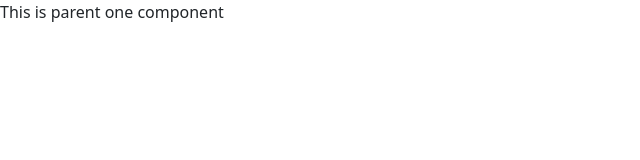
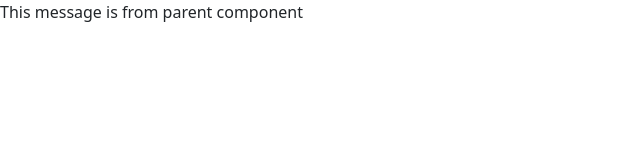
Before and after one commit to Patel-Kingkumar/Angular-Practice, an Angular app: page / in a window 1280 px wide. Shown: the top 160 px of the page, without its empty margins (0-640 px from the left). Built offline with nearby package versions, Linux system fonts and the light colour scheme.

Commit message:
019  : PARENT TO CHILD COMPLETE

```diff
--- a/src/app/communication/child-one/child-one.component.html
+++ b/src/app/communication/child-one/child-one.component.html
@@ -1 +1 @@
-{{ childData }}
+{{ receiveMsg }}
--- a/src/app/communication/child-one/child-one.component.ts
+++ b/src/app/communication/child-one/child-one.component.ts
@@ -11,6 +11,5 @@ export class ChildOneComponent implements OnInit {
 
   ngOnInit(): void {
   }
-
-  @Input() childData: any;
+  @Input() receiveMsg: any
 }
--- a/src/app/communication/parent-one/parent-one.component.html
+++ b/src/app/communication/parent-one/parent-one.component.html
@@ -1 +1 @@
-<app-child-one [childData]="parentData"></app-child-one>
+<app-child-one [receiveMsg]="parentMessage"></app-child-one>
--- a/src/app/communication/parent-one/parent-one.component.ts
+++ b/src/app/communication/parent-one/parent-one.component.ts
@@ -11,6 +11,5 @@ export class ParentOneComponent implements OnInit {
   ngOnInit(): void {
   }
 
-  parentData: string = "This is parent one component";
-
+  parentMessage: string = "This message is from parent component";
 }
```
